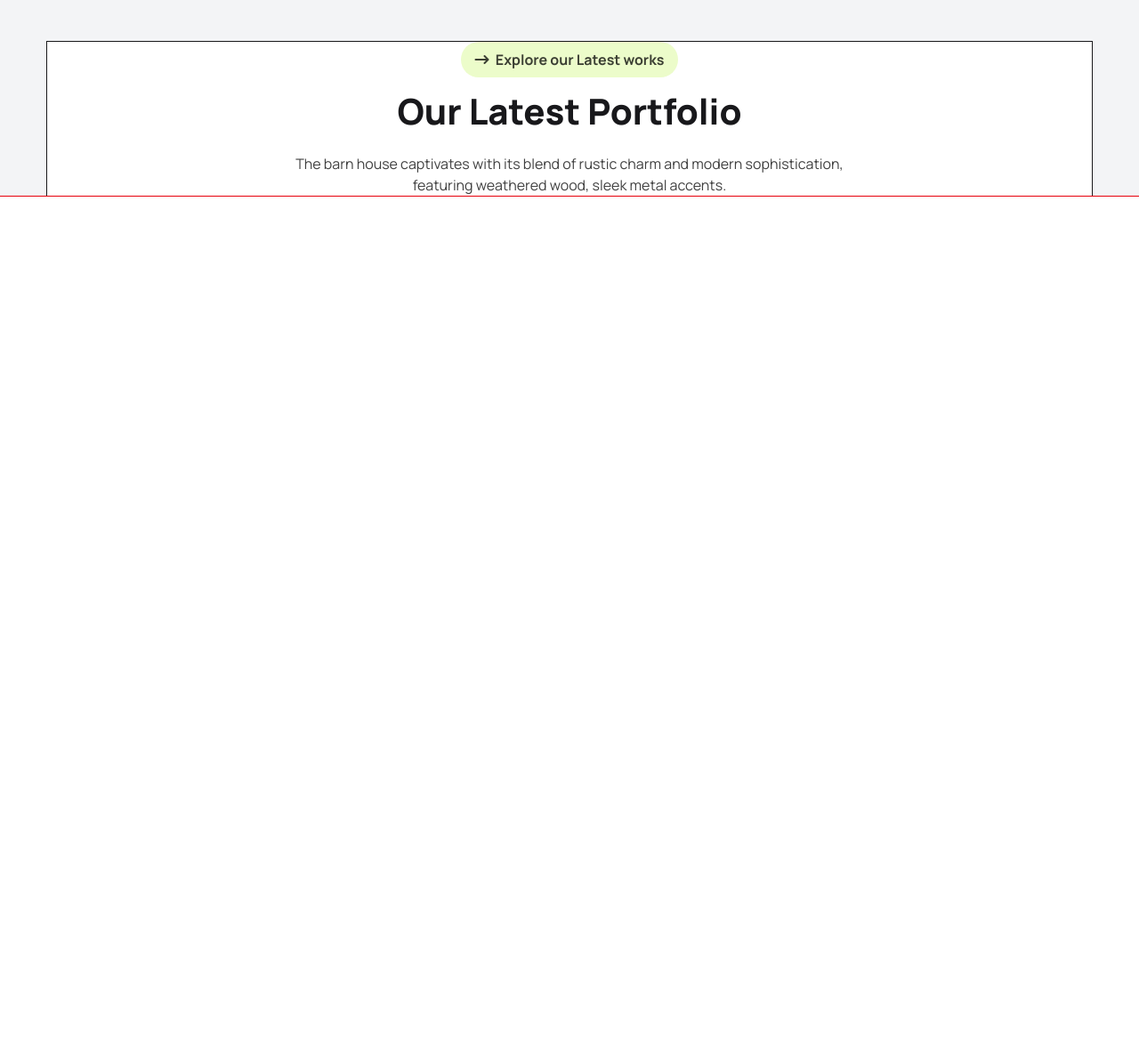
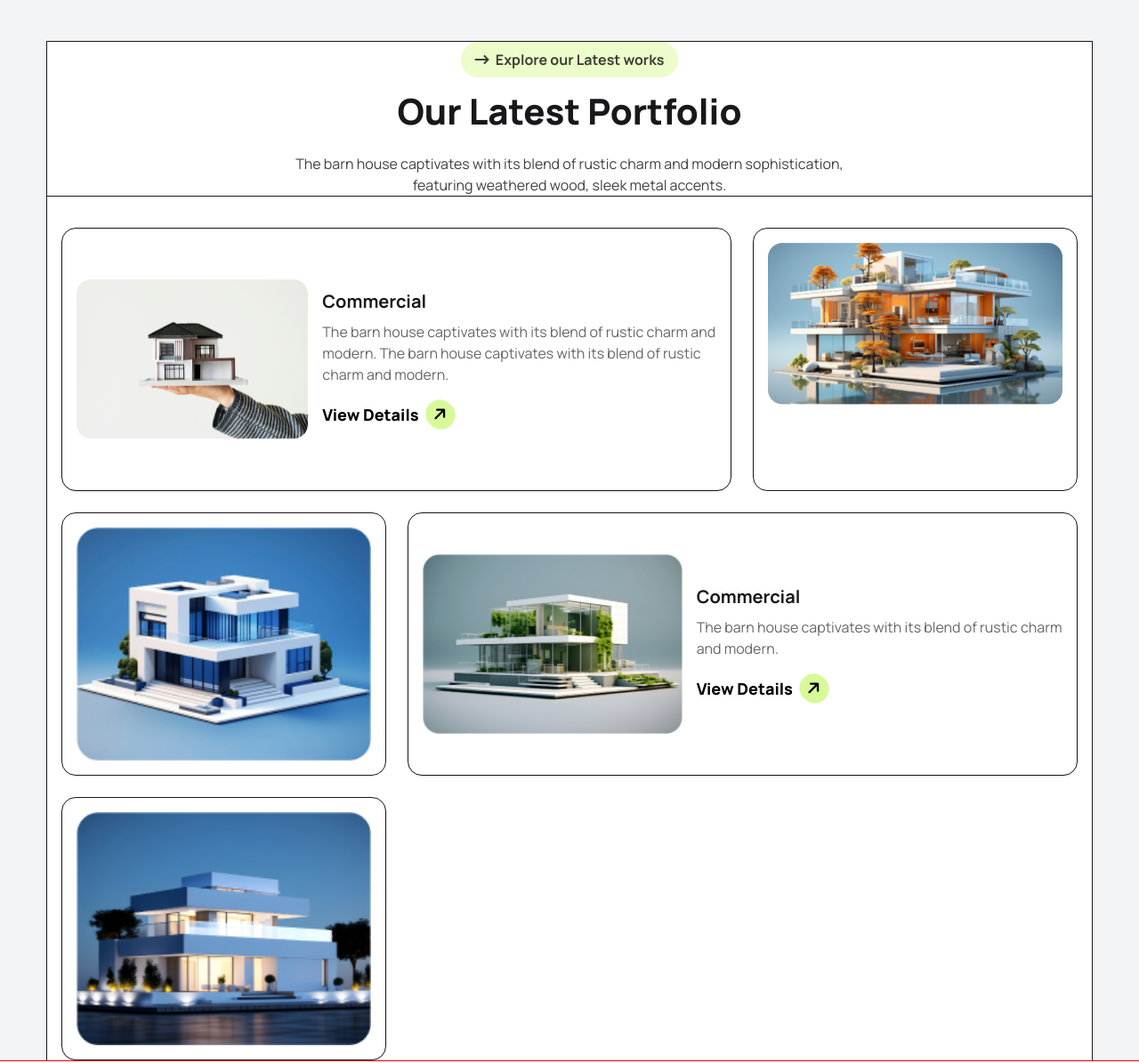
Before and after one commit to bdahsan1999wd/rinterio-landing-page, a website: page public/index.html in a window 1280 px wide. Shown: the part 2516-3711 px from the top of the page at 89% size. Before the commit the page ends 2816 px from the top, so only its background shows below. Drawn offline with Linux system fonts and the light colour scheme.

Commit message:
Portfolio Grid Card Added

```diff
--- a/public/index.html
+++ b/public/index.html
@@ -287,6 +287,65 @@
                 </p>
             </div>
 
+            <!----- Portfolio Grid Card Added ----->
+            <div class="grid grid-cols-1 md:grid-cols-2 lg:grid-cols-3 gap-6 px-4 auto-rows-fr">
+
+                <!-- Card 1 -->
+                <div
+                    class="bg-white border rounded-2xl p-4 shadow-sm col-span-1 lg:col-span-2 flex flex-col md:flex-row gap-4 items-center">
+                    <img src="../assets/img-1.png" alt="img-1" class="rounded-lg w-full md:w-1/2 object-cover">
+
+                    <div class="flex flex-col justify-between">
+                        <div>
+                            <h3 class="text-xl font-bold mb-2">Commercial</h3>
+                            <p class="text-black/60 mb-4">
+                                The barn house captivates with its blend of rustic charm and modern. The barn house
+                                captivates with its blend of rustic charm and modern.
+                            </p>
+                        </div>
+                        <a href="#" class="text-lg font-extrabold text-black flex items-center gap-2">
+                            View Details
+                            <i class="fa-solid fa-arrow-right -rotate-45 bg-lime-200 rounded-full p-2"></i>
+                        </a>
+                    </div>
+
+                </div>
+
+                <!-- Card 2 -->
+                <div class="bg-white border rounded-2xl p-4">
+                    <img src="../assets/img-2.png" alt="img-2" class="rounded-lg object-cover w-full">
+                </div>
+
+                <!-- Card 3 -->
+                <div class="bg-white border rounded-2xl p-4">
+                    <img src="../assets/img-3.png" alt="img-3" class="rounded-lg object-cover w-full">
+                </div>
+
+                <!-- Card 4 -->
+                <div
+                    class="bg-white border rounded-2xl p-4 shadow-sm col-span-1 lg:col-span-2 flex flex-col md:flex-row gap-4 items-center">
+                    <img src="../assets/img-4.png" alt="img-4" class="rounded-lg w-full md:w-1/2 object-cover">
+                    <div class="flex flex-col justify-between">
+                        <div>
+                            <h3 class="text-xl font-bold mb-2">Commercial</h3>
+                            <p class="text-black/60 mb-4">
+                                The barn house captivates with its blend of rustic charm and modern.
+                            </p>
+                        </div>
+                        <a href="#" class="text-lg font-extrabold text-black flex items-center gap-2">
+                            View Details
+                            <i class="fa-solid fa-arrow-right -rotate-45 bg-lime-200 rounded-full p-2"></i>
+                        </a>
+                    </div>
+                </div>
+
+                <!-- Card 5 -->
+                <div class="bg-white border rounded-2xl p-4 shadow-sm">
+                    <img src="../assets/img-5.png" alt="img-5" class="rounded-lg object-cover w-full">
+                </div>
+
+            </div>
+
         </section>
 
     </main>
```
Also changed, not shown: public/output.css.
